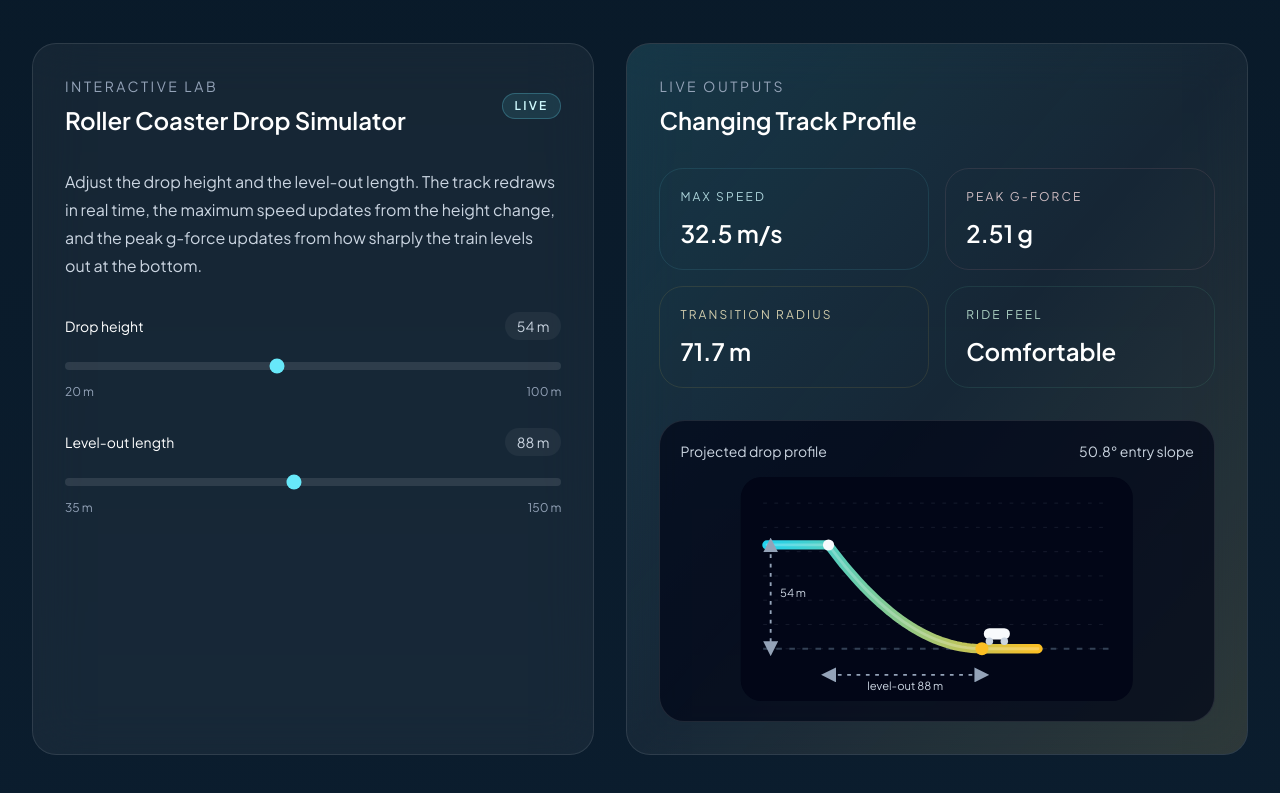
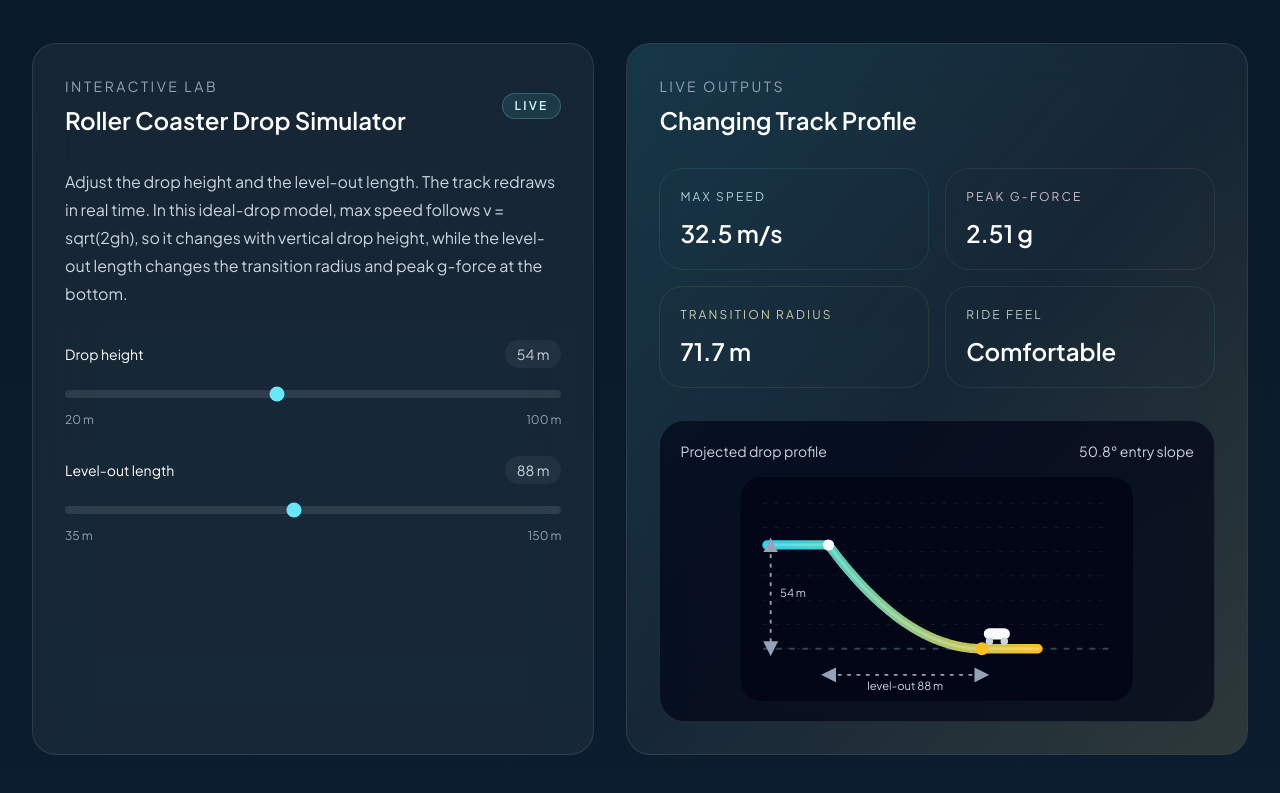
Before and after one commit to Devbevkev/coasterphysics, a React (Vite) app: page / in a window 1280 px wide. Shown: the part 2095-2888 px from the top of the page. Built offline with nearby package versions, Linux system fonts and the light colour scheme.

Commit message:
Clarify simulator speed model

```diff
--- a/src/components/SimulatorPanel.jsx
+++ b/src/components/SimulatorPanel.jsx
@@ -1,6 +1,8 @@
 import { useMemo, useState } from "react";
 
-const GRAVITY = 9.8;
+const GRAVITY = 9.81;
+
+const getIdealMaxSpeed = (height) => Math.sqrt(2 * GRAVITY * Math.max(height, 0));
 
 const controls = [
   {
@@ -37,7 +39,7 @@ const SimulatorPanel = ({
 
   const model = useMemo(() => {
     const { height, levelOutLength } = settings;
-    const maxSpeed = Math.sqrt(2 * GRAVITY * height);
+    const maxSpeed = getIdealMaxSpeed(height);
     const transitionRadius = (levelOutLength ** 2) / (2 * height);
     const peakGForce = 1 + maxSpeed ** 2 / (transitionRadius * GRAVITY);
     const entryAngle = (Math.atan((2 * height) / levelOutLength) * 180) / Math.PI;
@@ -131,9 +133,9 @@ const SimulatorPanel = ({
 
         <p className={`mb-8 text-base leading-7 ${copyClass}`}>
           Adjust the drop height and the level-out length. The track redraws in
-          real time, the maximum speed updates from the height change, and the
-          peak g-force updates from how sharply the train levels out at the
-          bottom.
+          real time. In this ideal-drop model, max speed follows v = sqrt(2gh),
+          so it changes with vertical drop height, while the level-out length
+          changes the transition radius and peak g-force at the bottom.
         </p>
 
         <div className="space-y-7">
```
